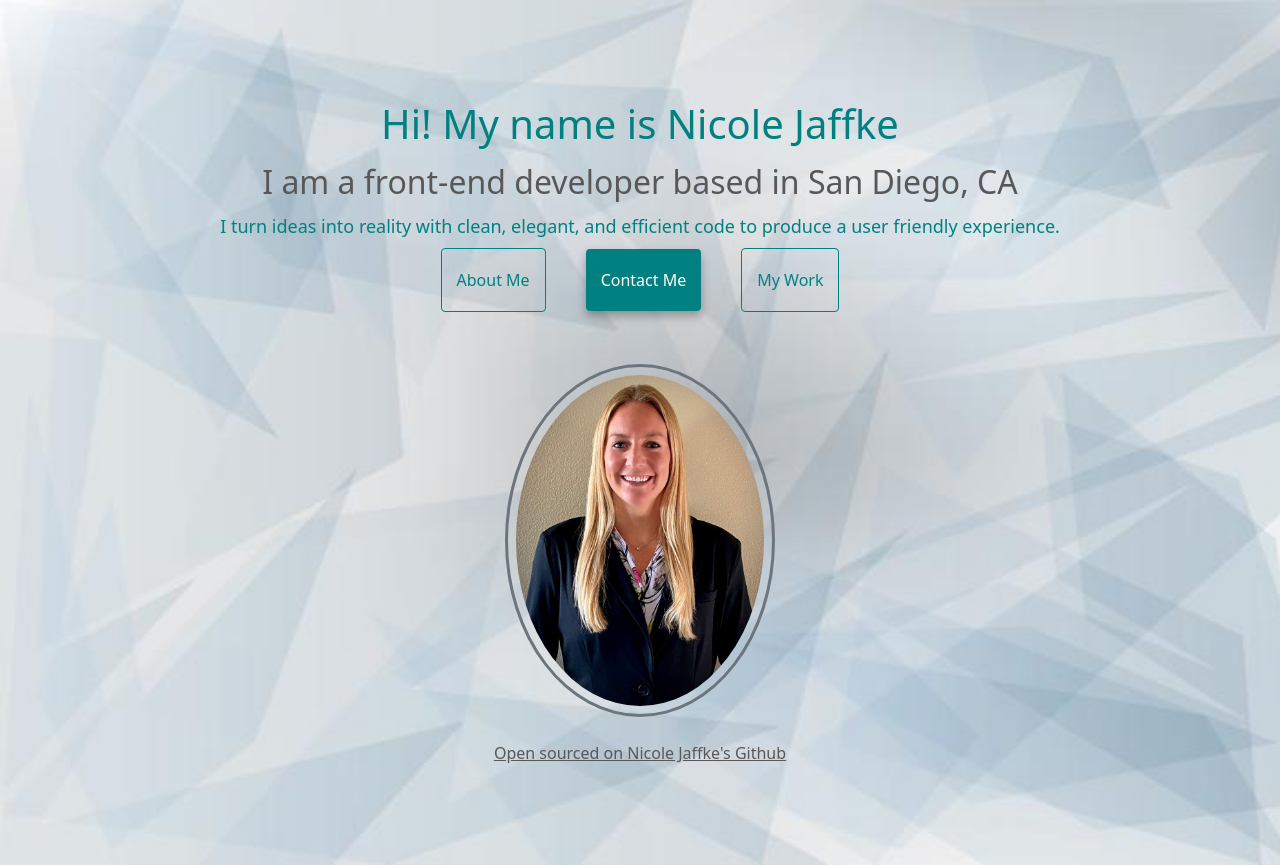
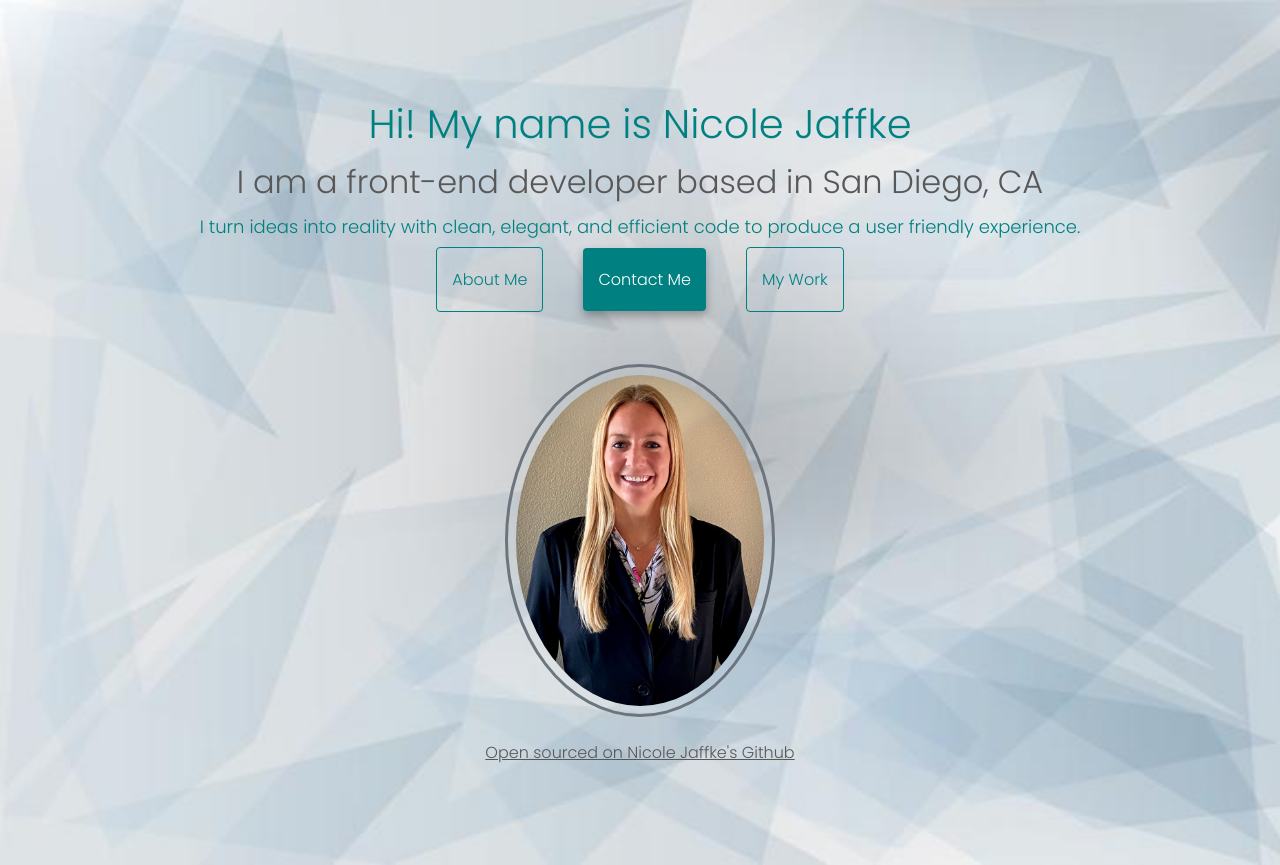
Before and after one commit to nicolejaffke/Portfolio, a plain HTML site: page index.html in a window 1280 px wide. Drawn offline with nearby package versions, Linux system fonts and the light colour scheme.

Commit message:
change font family

```diff
--- a/index.html
+++ b/index.html
@@ -9,7 +9,12 @@
       content="Nicole Jaffke's home page for front-end website development"
     />
     <title>Nicole Jaffke's Home Page Portfolio</title>
-
+    <link rel="preconnect" href="https://fonts.googleapis.com" />
+    <link rel="preconnect" href="https://fonts.gstatic.com" crossorigin />
+    <link
+      href="https://fonts.googleapis.com/css2?family=Poppins:wght@300&display=swap"
+      rel="stylesheet"
+    />
     <link
       href="https://cdn.jsdelivr.net/npm/bootstrap@5.2.0/dist/css/bootstrap.min.css"
       rel="stylesheet"
--- a/src/styles.css
+++ b/src/styles.css
@@ -8,6 +8,7 @@ body {
   margin: 100px;
   background-image: url("grey.jpg");
   background-size: cover;
+  font-family: "Poppins", sans-serif;
 }
 
 h1 {
```
Also changed, not shown: about.html (+6 -1 lines), work.html (+6 -1 lines).
